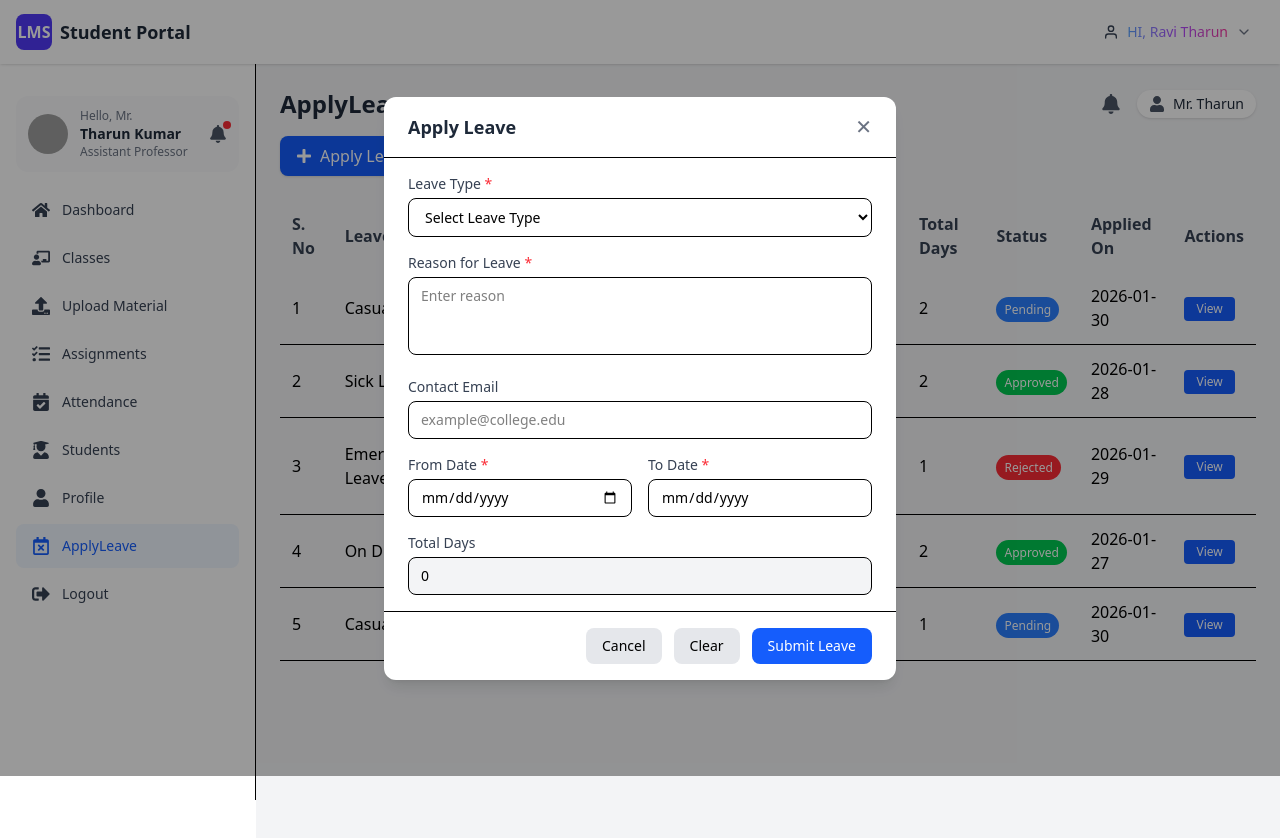
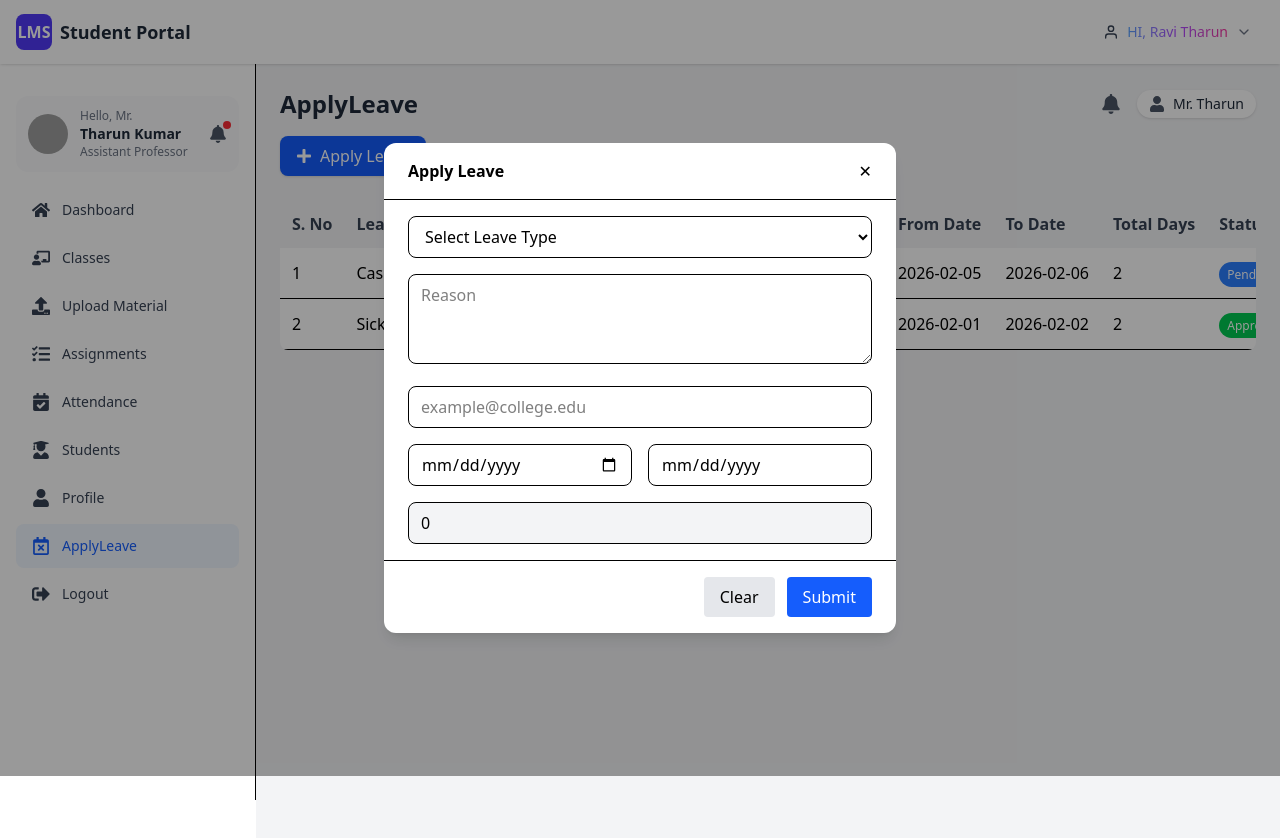
Before and after one commit to ravitharun/edu-lms-mern, a React (Vite) app in the folder UI/: page /teachers/ApplyLeave in a window 1280 px wide. Both pictures are taken after a click on the button "Apply Leave". Shown: the top 838 px of the page. Built offline with nearby package versions, Linux system fonts and the light colour scheme; grey boxes are pictures that could not be loaded.

Commit message:
added the responive ui for the applyLeave section tbale:

```diff
--- a/UI/src/Pages/AdminPages/ApplyLeave.jsx
+++ b/UI/src/Pages/AdminPages/ApplyLeave.jsx
@@ -1,303 +1,191 @@
 import React, { useState } from 'react'
 import App from '../../App'
 import AdminHeader from '../../Components/AdminHeader'
-
 import ProgressLoader from '../../Loaders/Progressloader'
 import { FaPlus } from 'react-icons/fa'
 
 function ApplyLeave() {
     const [handelpoup, sethandelPoup] = useState(false)
     let progress = false
+
     const TbHeadings = [
-        "S. No",             // Serial number
-        "Leave Type",        // Casual, Sick, etc.
+        "S. No",
+        "Leave Type",
         "Reason",
-        "Email",                // Teacher’s reason for leave
-        "From Date",         // Leave start
-        "To Date",           // Leave end
-        "Total Days",        // Auto-calculated
-        "Status",            // Pending / Approved / Rejected
-        "Applied On",        // Date of application
-        "Actions"            // View / Approve / Reject buttons
-    ];
+        "Email",
+        "From Date",
+        "To Date",
+        "Total Days",
+        "Status",
+        "Applied On",
+        "Actions"
+    ]
+
     const LeavesData = [
         {
             id: 1,
             leaveType: "Casual Leave",
             reason: "Family function",
             fromDate: "2026-02-05",
-            toDate: "2026-02-06", email: "arjun@college.edu",
+            toDate: "2026-02-06",
+            email: "arjun@college.edu",
             totalDays: 2,
             status: "Pending",
             appliedOn: "2026-01-30",
-
         },
         {
             id: 2,
             leaveType: "Sick Leave",
             reason: "Fever and cold",
             fromDate: "2026-02-01",
-            toDate: "2026-02-02", email: "arjun@college.edu",
+            toDate: "2026-02-02",
+            email: "arjun@college.edu",
             totalDays: 2,
             status: "Approved",
             appliedOn: "2026-01-28",
+        }
+    ]
 
-        },
-        {
-            id: 3,
-            leaveType: "Emergency Leave",
-            reason: "Urgent personal work",
-            fromDate: "2026-01-31",
-            toDate: "2026-01-31",
-            totalDays: 1,
-            status: "Rejected",
-            appliedOn: "2026-01-29",
-
-        },
-        {
-            id: 4,
-            leaveType: "On Duty",
-            reason: "Attend workshop",
-            fromDate: "2026-02-03",
-            toDate: "2026-02-04", email: "arjun@college.edu",
-            totalDays: 2,
-            status: "Approved",
-            appliedOn: "2026-01-27",
-        },
-        {
-            id: 5,
-            leaveType: "Casual Leave",
-            reason: "Personal work",
-            fromDate: "2026-02-07", email: "arjun@college.edu",
-            toDate: "2026-02-07",
-            totalDays: 1,
-            status: "Pending",
-            appliedOn: "2026-01-30",
-
-        }
-    ];
     const [Fromdate, setFromdate] = useState("")
     const [Todate, setTodate] = useState("")
     const [TotalDays, setTotalDays] = useState("0")
+
     const handelTodate = (date) => {
-        if (!Fromdate) {
-            return alert("fill the from date")
-        }
-        let GetDate_FromDate = new Date(Fromdate)
-        let toDate = new Date(date)
-        const oneDay = 24 * 60 * 60 * 1000;
-        const totalLeaves =
-            Math.round((toDate - GetDate_FromDate) / oneDay) + 1;
-        console.log(totalLeaves, 'totalLeaves')
-        setTotalDays(totalLeaves)
-
+        if (!Fromdate) return alert("Fill From Date first")
+        let from = new Date(Fromdate)
+        let to = new Date(date)
+        const oneDay = 24 * 60 * 60 * 1000
+        setTotalDays(Math.round((to - from) / oneDay) + 1)
+        setTodate(date)
     }
 
+    const Handelclear = () => {
+        setFromdate("")
+        setTodate("")
+        setTotalDays("0")
+    }
 
-    const Handelclear = () => {
-        setFromdate(' ')
-        setTodate(' ')
-        setTotalDays(" ")
-    }
     return (
         <>
-            <App></App>
-            <div className="md:ml-64 p-6 min-h-screen bg-gray-100 space-y-6">
-                {/* ================= HEADER ================= */}
-                {/* <AdminHeader></AdminHeader> */}
-                <AdminHeader pathname="ApplyLeave"></AdminHeader>
+            <App />
+            <div className="md:ml-64 p-4 md:p-6 min-h-screen bg-gray-100 space-y-6">
+                <AdminHeader pathname="ApplyLeave" />
+
+                {/* Apply Button */}
                 <button
                     onClick={() => sethandelPoup(true)}
-                    className="flex items-center gap-2 px-4 py-2 bg-blue-600 text-white rounded-lg shadow hover:bg-blue-700 transition-colors"
+                    className="flex items-center gap-2 px-4 py-2 bg-blue-600 text-white rounded-lg shadow hover:bg-blue-700"
                 >
-                    <FaPlus className="w-4 h-4" />
-                    Apply Leave
+                    <FaPlus /> Apply Leave
                 </button>
+
+                {/* ================= MODAL ================= */}
                 {handelpoup && (
                     <div className="fixed inset-0 z-50 flex items-center justify-center bg-black/40">
-
-                        {/* Modal */}
-                        <div className="bg-white w-full max-w-lg mx-4 rounded-xl shadow-lg">
-
-                            {/* Header */}
+                        <div className="bg-white w-full max-w-lg mx-3 rounded-xl shadow-lg">
                             <div className="flex justify-between items-center px-6 py-4 border-b">
-                                <h2 className="text-lg font-semibold text-gray-800">
-                                    Apply Leave
-                                </h2>
-                                <button
-                                    onClick={() => sethandelPoup(false)}
-                                    className="text-gray-500 hover:text-red-500 text-xl"
-                                >
-                                    ✕
-                                </button>
+                                <h2 className="font-semibold">Apply Leave</h2>
+                                <button onClick={() => sethandelPoup(false)}>✕</button>
                             </div>
 
-                            {/* Form */}
                             <div className="px-6 py-4 space-y-4">
+                                <select className="w-full border rounded-lg px-3 py-2">
+                                    <option>Select Leave Type</option>
+                                    <option>Casual Leave</option>
+                                    <option>Sick Leave</option>
+                                    <option>Emergency Leave</option>
+                                    <option>On Duty</option>
+                                </select>
 
-                                {/* Leave Type */}
-                                <div>
-                                    <label className="block text-sm font-medium text-gray-700 mb-1">
-                                        Leave Type <span className="text-red-500">*</span>
-                                    </label>
-                                    <select className="w-full border rounded-lg px-3 py-2 text-sm focus:ring-2 focus:ring-blue-500 outline-none">
-                                        <option value="">Select Leave Type</option>
-                                        {["Casual Leave", "Sick Leave", "Emergency Leave", "On Duty"].map(
-                                            (lv, idx) => (
-                                                <option key={idx} value={lv}>
-                                                    {lv}
-                                                </option>
-                                            )
-                                        )}
-                                    </select>
-                                </div>
-
-                                {/* Reason */}
-                                <div>
-                                    <label className="block text-sm font-medium text-gray-700 mb-1">
-                                        Reason for Leave <span className="text-red-500">*</span>
-                                    </label>
                                 <textarea
                                     rows="3"
-                                        placeholder="Enter reason"
-                                        className="w-full border rounded-lg px-3 py-2 text-sm resize-none focus:ring-2 focus:ring-blue-500 outline-none"
+                                    placeholder="Reason"
+                                    className="w-full border rounded-lg px-3 py-2"
                                 />
-                                </div>
 
-                                {/* Email */}
-                                <div>
-                                    <label className="block text-sm font-medium text-gray-700 mb-1">
-                                        Contact Email
-                                    </label>
                                 <input
                                     type="email"
                                     placeholder="example@college.edu"
-                                        className="w-full border rounded-lg px-3 py-2 text-sm focus:ring-2 focus:ring-blue-500 outline-none"
+                                    className="w-full border rounded-lg px-3 py-2"
                                 />
-                                </div>
 
-                                {/* Dates */}
                                 <div className="grid grid-cols-1 md:grid-cols-2 gap-4">
-                                    <div>
-                                        <label className="block text-sm font-medium text-gray-700 mb-1">
-                                            From Date <span className="text-red-500">*</span>
-                                        </label>
                                     <input
                                         type="date"
                                         value={Fromdate}
-                                            onChange={(e) => {
-                                                setFromdate(e.target.value)
-
-
-                                            }}
-                                            className="w-full border rounded-lg px-3 py-2 text-sm focus:ring-2 focus:ring-blue-500 outline-none"
-                                            required
+                                        onChange={(e) => setFromdate(e.target.value)}
+                                        className="border rounded-lg px-3 py-2"
                                     />
-                                    </div>
-
-                                    <div>
-                                        <label className="block text-sm font-medium text-gray-700 mb-1">
-                                            To Date <span className="text-red-500">*</span>
-                                        </label>
                                     <input
                                         type="date"
                                         value={Todate}
                                         onChange={(e) => handelTodate(e.target.value)}
                                         disabled={!Fromdate}
-                                            className="w-full border rounded-lg px-3 py-2 text-sm focus:ring-2 focus:ring-blue-500 outline-none"
-                                            required
-                                        />
-
-                                    </div>
-                                </div>
-
-                                {/* Total Days */}
-                                <div>
-                                    <label className="block text-sm font-medium text-gray-700 mb-1">
-                                        Total Days
-                                    </label>
-                                    <input
-                                        type="text"
-                                        readOnly
-                                        value={TotalDays}
-
-                                        className="w-full border bg-gray-100 rounded-lg px-3 py-2 text-sm cursor-not-allowed"
+                                        className="border rounded-lg px-3 py-2"
                                     />
                                 </div>
 
+                                <input
+                                    readOnly
+                                    value={TotalDays}
+                                    className="w-full bg-gray-100 border rounded-lg px-3 py-2"
+                                />
                             </div>
 
-                            {/* Footer */}
                             <div className="flex justify-end gap-3 px-6 py-4 border-t">
-                                <button
-                                    onClick={() => sethandelPoup(false)}
-                                    className="px-4 py-2 text-sm rounded-lg bg-gray-200 hover:bg-gray-300"
-                                >
-                                    Cancel
-                                </button>
-                                <button
-                                    onClick={Handelclear}
-                                    className="px-4 py-2 text-sm rounded-lg bg-gray-200 hover:bg-gray-300"
-                                >
+                                <button onClick={Handelclear} className="px-4 py-2 bg-gray-200 rounded">
                                     Clear
                                 </button>
-                                <button className="px-4 py-2 text-sm rounded-lg bg-blue-600 text-white hover:bg-blue-700">
-                                    Submit Leave
+                                <button className="px-4 py-2 bg-blue-600 text-white rounded">
+                                    Submit
                                 </button>
                             </div>
-
                         </div>
                     </div>
                 )}
-                {/* <AddingSoon pathname="ApplyLeave"></AddingSoon> */}
-                {progress ? <ProgressLoader></ProgressLoader> :
-                    <table className="w-full border-collapse">
-                        {/* Table Head */}
+
+                {/* ================= DESKTOP TABLE ================= */}
+             {/* ================= RESPONSIVE TABLE ================= */}
+<div className="w-full overflow-x-auto bg-white rounded-lg">
+    <table className="min-w-[900px] w-full border-collapse">
         <thead className="bg-gray-100 text-gray-700">
             <tr>
                 {TbHeadings.map((heading, idx) => (
-                                    <th key={idx} className="p-3 text-left">
+                    <th key={idx} className="p-3 text-left whitespace-nowrap">
                         {heading}
                     </th>
                 ))}
             </tr>
         </thead>
 
-                        {/* Table Body */}
         <tbody>
-                            {LeavesData.map((data, idx) => (
-                                <tr
-                                    key={idx}
-                                    className="border-b hover:bg-gray-50 transition-colors"
-                                >
+            {LeavesData.map((data) => (
+                <tr key={data.id} className="border-b hover:bg-gray-50">
                     <td className="p-3">{data.id}</td>
-                                    <td className="p-3">{data.leaveType}</td>
-                                    <td className="p-3">{data.reason}</td>
-                                    <td className="p-3"><a href={`mailto:${data.email}`}>
-
+                    <td className="p-3 whitespace-nowrap">{data.leaveType}</td>
+                    <td className="p-3 min-w-[200px]">{data.reason}</td>
+                    <td className="p-3 break-all min-w-[220px]">
+                        <a href={`mailto:${data.email}`} className="text-blue-600">
                             {data.email}
-
                         </a>
-
                     </td>
-                                    <td className="p-3">{data.fromDate}</td>
-                                    <td className="p-3">{data.toDate}</td>
+                    <td className="p-3 whitespace-nowrap">{data.fromDate}</td>
+                    <td className="p-3 whitespace-nowrap">{data.toDate}</td>
                     <td className="p-3">{data.totalDays}</td>
                     <td className="p-3">
                         <span
-                                            className={`px-2 py-1 rounded-full text-white text-xs ${data.status === "Approved"
+                            className={`px-2 py-1 rounded-full text-white text-xs ${
+                                data.status === "Approved"
                                     ? "bg-green-500"
                                     : data.status === "Rejected"
                                     ? "bg-red-500"
-                                                    : data.status === "Pending"
-                                                        ? "bg-blue-500"
-                                                        : ""
+                                    : "bg-blue-500"
                             }`}
                         >
                             {data.status}
                         </span>
                     </td>
-                                    <td className="p-3">{data.appliedOn}</td>
+                    <td className="p-3 whitespace-nowrap">{data.appliedOn}</td>
                     <td className="p-3">
                         <button className="px-3 py-1 bg-blue-600 text-white text-xs rounded hover:bg-blue-700">
                             View
@@ -307,8 +195,10 @@ function ApplyLeave() {
             ))}
         </tbody>
     </table>
+</div>
 
-                }
+
+                {progress && <ProgressLoader />}
             </div>
         </>
     )
```
Lines whose indentation alone changed are shown as unchanged.
